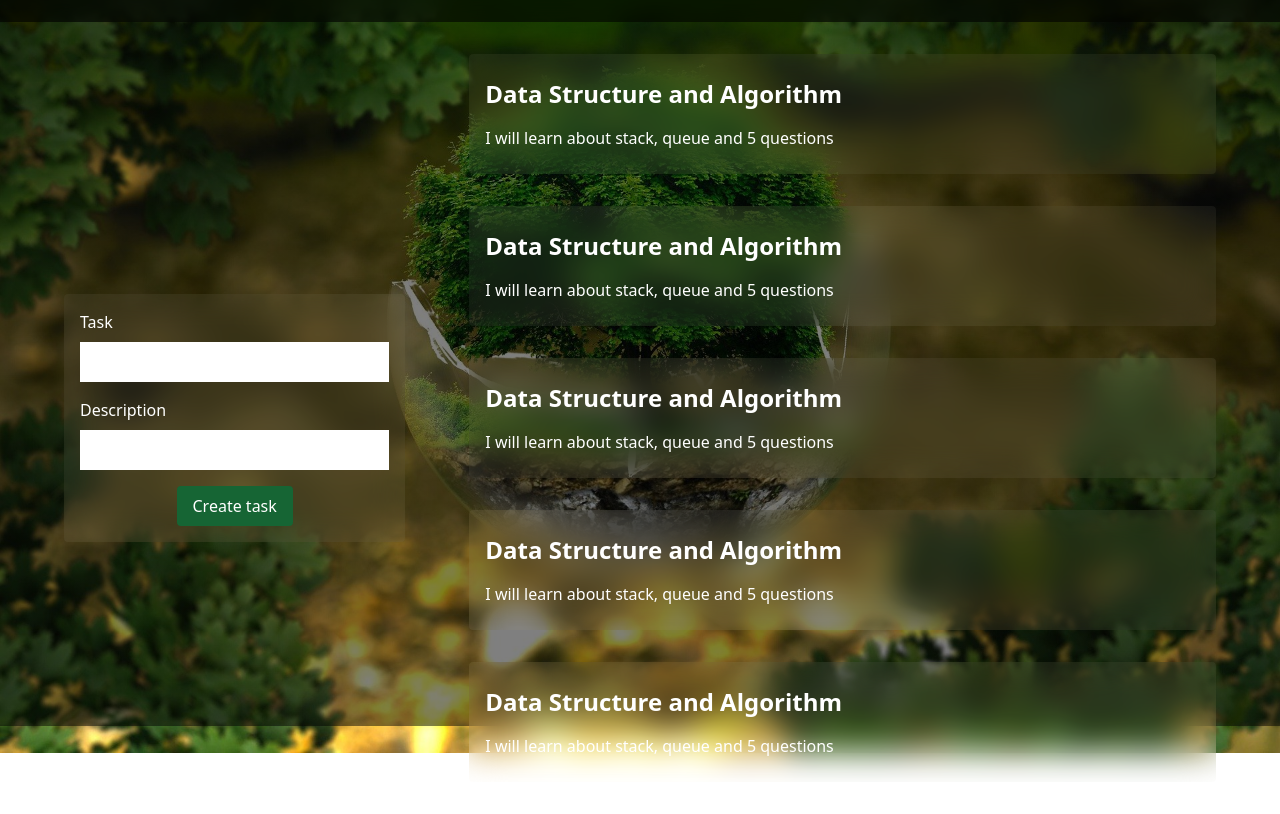
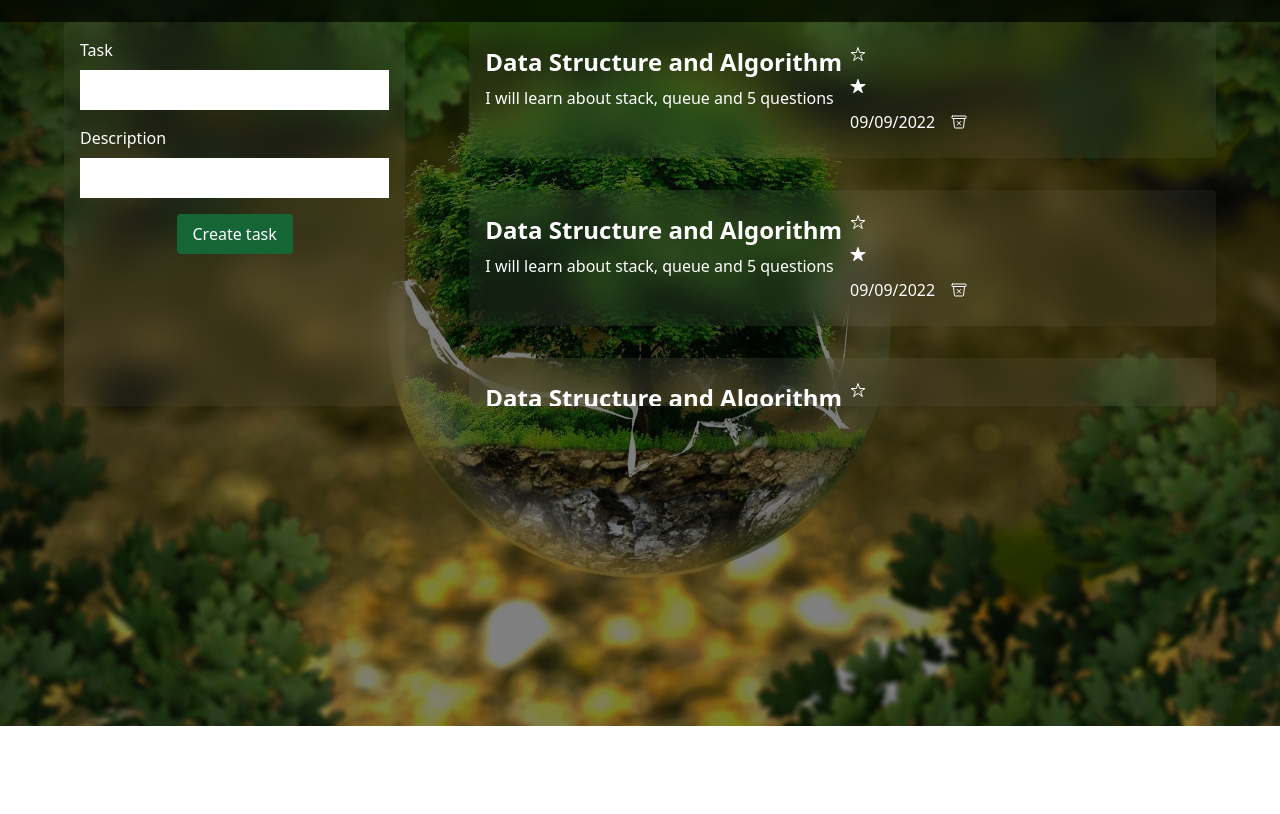
Before and after one commit to iamdikshit/to-do-app, a website: page index.html in a window 1280 px wide. Shown: the part 74-888 px from the top of the page. After the commit the page ends 800 px from the top, so only its background shows below. Drawn offline with nearby package versions, Linux system fonts and the light colour scheme.

Commit message:
deleted button ui added

```diff
--- a/index.html
+++ b/index.html
@@ -5,11 +5,19 @@
     <meta http-equiv="X-UA-Compatible" content="IE=edge" />
     <meta name="viewport" content="width=device-width, initial-scale=1.0" />
     <title>To Do App</title>
+    <script
+      type="module"
+      src="https://unpkg.com/ionicons@5.5.2/dist/ionicons/ionicons.esm.js"
+    ></script>
+    <script
+      nomodule
+      src="https://unpkg.com/ionicons@5.5.2/dist/ionicons/ionicons.js"
+    ></script>
     <link rel="stylesheet" href="/dist/output.css" />
   </head>
-  <body class="bg-hero h-screen bg-cover bg-center bg-no-repeat">
+  <body class="bg-hero h-screen bg-cover bg-center bg-no-repeat bg-fixed">
     <header
-      class="header relative h-24 bg-black bg-opacity-60 backdrop-filter backdrop-blur-md flex items-center justify-center"
+      class="header sticky top-0 z-20 h-24 bg-black bg-opacity-60 backdrop-filter backdrop-blur-md flex items-center justify-center"
     >
       <div class="container mx-auto text-center">
         <h1
@@ -20,9 +28,9 @@
       </div>
     </header>
 
-    <section class="hero px-8 md:px-16 py-8">
+    <section class="hero px-8 md:px-16 py-16">
       <div
-        class="container mx-auto grid grid-cols-1 md:grid-cols-2 lg:grid-cols-3 gap-8 md:gap-16 items-center justify-center"
+        class="container mx-auto grid grid-cols-1 md:grid-cols-2 lg:grid-cols-3 gap-8 md:gap-16 items-start justify-center"
       >
         <div
           class="left-section p-4 bg-white bg-opacity-5 backdrop-filter backdrop-blur-lg rounded"
@@ -53,13 +61,12 @@
         </div>
         <div class="right-section lg:col-span-2">
           <div class="container mx-auto">
-            <div
-              class="cards flex flex-col gap-8 h-80 sm:h-96 overflow-y-scroll"
-            >
+            <div class="cards flex flex-col gap-8 h-96 overflow-y-scroll">
               <!-- card 1 -->
               <div
-                class="card flex flex-col gap-2 sm:gap-4 px-4 py-6 text-white bg-white bg-opacity-5 backdrop-filter backdrop-blur-lg rounded"
+                class="card flex justify-between gap-2 px-4 py-6 text-white bg-white bg-opacity-5 backdrop-filter backdrop-blur-lg rounded"
               >
+                <div class="innercard flex flex-1 flex-col gap-2">
                   <h1 class="text-xl sm:text-2xl font-bold">
                     Data Structure and Algorithm
                   </h1>
@@ -67,11 +74,24 @@
                     I will learn about stack, queue and 5 questions
                   </p>
                 </div>
+                <div class="flex flex-col justify-center items-end gap-4">
+                  <ion-icon class="w-6 h-6" name="star-outline"></ion-icon>
+                  <ion-icon class="w-6 h-6 hidden" name="star"></ion-icon>
+                  <div class="flex items-center gap-4">
+                    <p><span>09/09/2022</span></p>
+                    <ion-icon
+                      class="w-6 h-6"
+                      name="trash-bin-outline"
+                    ></ion-icon>
+                  </div>
+                </div>
+              </div>
 
               <!-- card 2 -->
               <div
-                class="card flex flex-col gap-2 sm:gap-4 px-4 py-6 text-white bg-white bg-opacity-5 backdrop-filter backdrop-blur-lg rounded"
+                class="card flex justify-between gap-2 px-4 py-6 text-white bg-white bg-opacity-5 backdrop-filter backdrop-blur-lg rounded"
               >
+                <div class="innercard flex flex-1 flex-col gap-2">
                   <h1 class="text-xl sm:text-2xl font-bold">
                     Data Structure and Algorithm
                   </h1>
@@ -79,10 +99,23 @@
                     I will learn about stack, queue and 5 questions
                   </p>
                 </div>
+                <div class="flex flex-col justify-center items-end gap-4">
+                  <ion-icon class="w-6 h-6" name="star-outline"></ion-icon>
+                  <ion-icon class="w-6 h-6 hidden" name="star"></ion-icon>
+                  <div class="flex items-center gap-4">
+                    <p><span>09/09/2022</span></p>
+                    <ion-icon
+                      class="w-6 h-6"
+                      name="trash-bin-outline"
+                    ></ion-icon>
+                  </div>
+                </div>
+              </div>
 
               <div
-                class="card flex flex-col gap-2 sm:gap-4 px-4 py-6 text-white bg-white bg-opacity-5 backdrop-filter backdrop-blur-lg rounded"
+                class="card flex justify-between gap-2 px-4 py-6 text-white bg-white bg-opacity-5 backdrop-filter backdrop-blur-lg rounded"
               >
+                <div class="innercard flex flex-1 flex-col gap-2">
                   <h1 class="text-xl sm:text-2xl font-bold">
                     Data Structure and Algorithm
                   </h1>
@@ -90,10 +123,23 @@
                     I will learn about stack, queue and 5 questions
                   </p>
                 </div>
+                <div class="flex flex-col justify-center items-end gap-4">
+                  <ion-icon class="w-6 h-6" name="star-outline"></ion-icon>
+                  <ion-icon class="w-6 h-6 hidden" name="star"></ion-icon>
+                  <div class="flex items-center gap-4">
+                    <p><span>09/09/2022</span></p>
+                    <ion-icon
+                      class="w-6 h-6"
+                      name="trash-bin-outline"
+                    ></ion-icon>
+                  </div>
+                </div>
+              </div>
 
               <div
-                class="card flex flex-col gap-2 sm:gap-4 px-4 py-6 text-white bg-white bg-opacity-5 backdrop-filter backdrop-blur-lg rounded"
+                class="card flex justify-between gap-2 px-4 py-6 text-white bg-white bg-opacity-5 backdrop-filter backdrop-blur-lg rounded"
               >
+                <div class="innercard flex flex-1 flex-col gap-2">
                   <h1 class="text-xl sm:text-2xl font-bold">
                     Data Structure and Algorithm
                   </h1>
@@ -101,15 +147,40 @@
                     I will learn about stack, queue and 5 questions
                   </p>
                 </div>
+                <div class="flex flex-col justify-center items-end gap-4">
+                  <ion-icon class="w-6 h-6" name="star-outline"></ion-icon>
+                  <ion-icon class="w-6 h-6 hidden" name="star"></ion-icon>
+                  <div class="flex items-center gap-4">
+                    <p><span>09/09/2022</span></p>
+                    <ion-icon
+                      class="w-6 h-6"
+                      name="trash-bin-outline"
+                    ></ion-icon>
+                  </div>
+                </div>
+              </div>
               <div
-                class="card flex flex-col gap-2 sm:gap-4 px-4 py-6 text-white bg-white bg-opacity-5 backdrop-filter backdrop-blur-lg rounded"
+                class="card flex justify-between gap-2 px-4 py-6 text-white bg-white bg-opacity-5 backdrop-filter backdrop-blur-lg rounded"
               >
+                <div class="innercard flex flex-1 flex-col gap-2">
                   <h1 class="text-xl sm:text-2xl font-bold">
                     Data Structure and Algorithm
                   </h1>
                   <p class="text-sm sm:text-base">
                     I will learn about stack, queue and 5 questions
                   </p>
+                </div>
+                <div class="flex flex-col justify-center items-end gap-4">
+                  <ion-icon class="w-6 h-6" name="star-outline"></ion-icon>
+                  <ion-icon class="w-6 h-6 hidden" name="star"></ion-icon>
+                  <div class="flex items-center gap-4">
+                    <p><span>09/09/2022</span></p>
+                    <ion-icon
+                      class="w-6 h-6"
+                      name="trash-bin-outline"
+                    ></ion-icon>
+                  </div>
+                </div>
               </div>
 
               <!-- cards end -->
```
Lines whose indentation alone changed are shown as unchanged.
